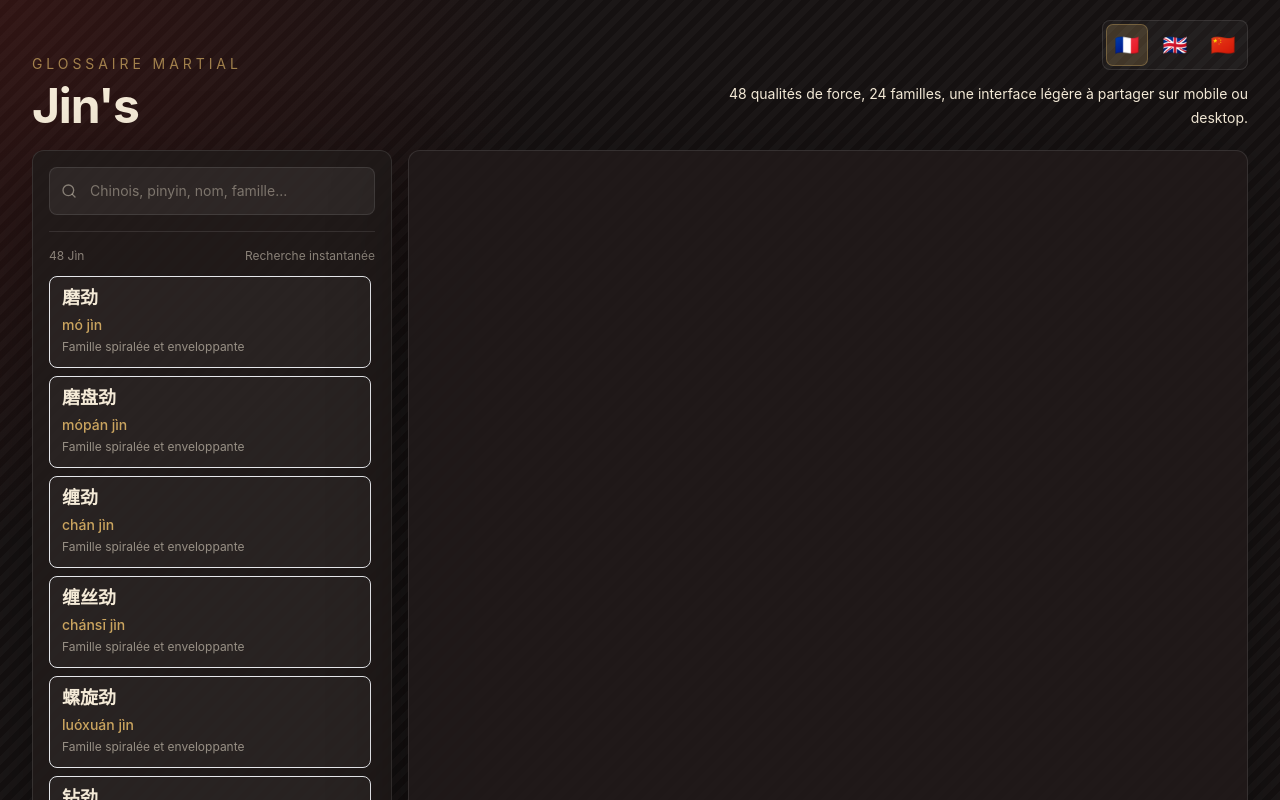
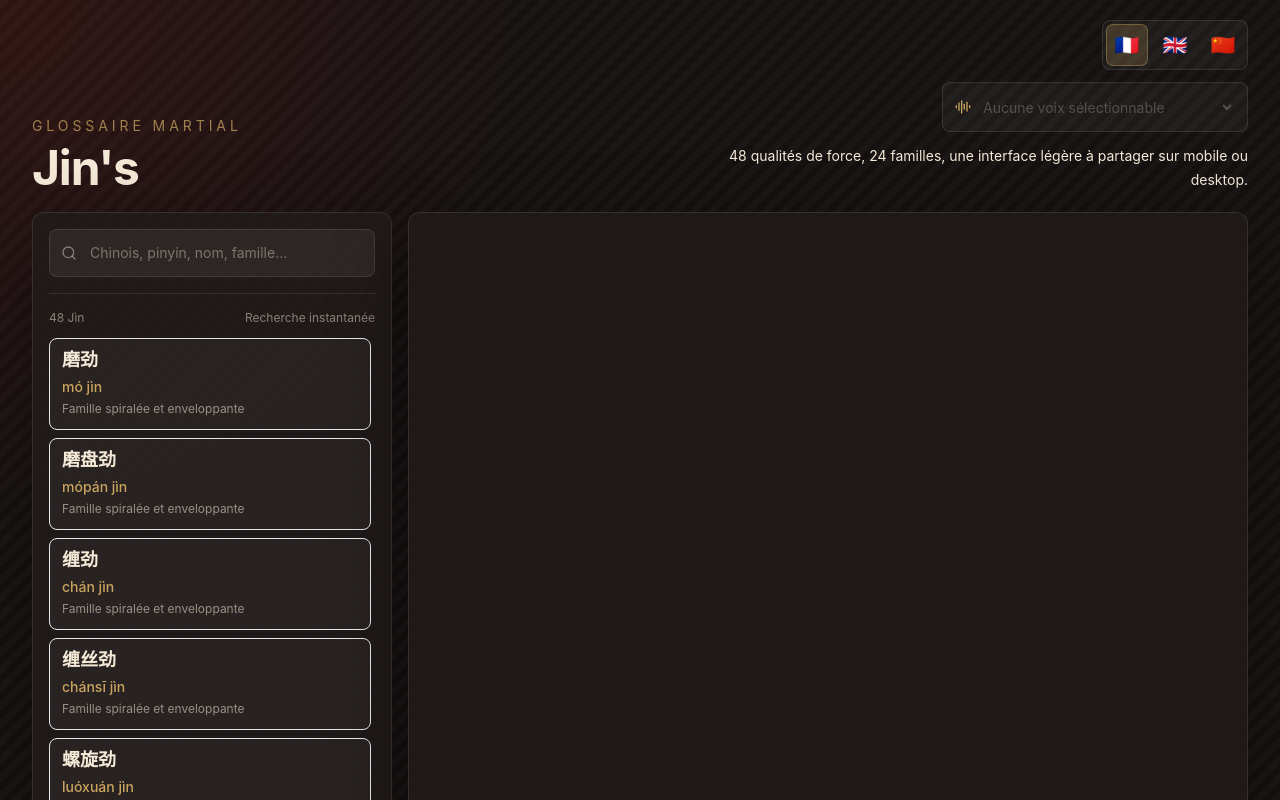
Before and after one commit to msajusfr/jins, a React (Vite) app: page / in a window 1280 px wide. Shown: the top 800 px of the page. Built offline with nearby package versions, Linux system fonts and the light colour scheme.

Commit message:
Add speech voice selector

```diff
--- a/src/components/AudioButton.tsx
+++ b/src/components/AudioButton.tsx
@@ -5,15 +5,16 @@ import type { JinEntry } from "../types";
 
 type AudioButtonProps = {
   jin: JinEntry;
+  voiceURI?: string;
 };
 
-export function AudioButton({ jin }: AudioButtonProps) {
+export function AudioButton({ jin, voiceURI }: AudioButtonProps) {
   const [status, setStatus] = useState<"idle" | "playing" | "error">("idle");
 
   async function handleClick() {
     try {
       setStatus("playing");
-      await playOrCreateAudio(jin);
+      await playOrCreateAudio(jin, voiceURI);
       window.setTimeout(() => setStatus("idle"), 1100);
     } catch {
       setStatus("error");
--- a/src/components/JinDetail.tsx
+++ b/src/components/JinDetail.tsx
@@ -6,6 +6,7 @@ import type { JinEntry } from "../types";
 type JinDetailProps = {
   jin: JinEntry;
   locale: Locale;
+  voiceURI?: string;
 };
 
 const sections: Array<keyof Pick<
@@ -27,7 +28,7 @@ const sections: Array<keyof Pick<
   "masteryMilestone",
 ];
 
-export function JinDetail({ jin, locale }: JinDetailProps) {
+export function JinDetail({ jin, locale, voiceURI }: JinDetailProps) {
   return (
     <article className="relative flex min-h-0 flex-1 flex-col overflow-hidden rounded-xl border border-white/10 bg-panel/90 shadow-warm">
       <header className="relative border-b border-white/10 p-5 md:p-7">
@@ -39,7 +40,7 @@ export function JinDetail({ jin, locale }: JinDetailProps) {
               {jin.displayName} · {localizeFamily(jin.family, locale)}
             </p>
           </div>
-          <AudioButton jin={jin} />
+          <AudioButton jin={jin} voiceURI={voiceURI} />
         </div>
       </header>
       <div className="min-h-0 flex-1 overflow-y-auto p-5 md:p-7">
--- /dev/null
+++ b/src/components/VoiceSelector.tsx
@@ -0,0 +1,56 @@
+import { AudioLines } from "lucide-react";
+import type { Locale } from "../i18n";
+
+type VoiceSelectorProps = {
+  voices: SpeechSynthesisVoice[];
+  selectedVoiceURI?: string;
+  locale: Locale;
+  onVoiceChange: (voiceURI: string | undefined) => void;
+};
+
+const labels: Record<Locale, { label: string; automatic: string; unavailable: string }> = {
+  fr: {
+    label: "Voix",
+    automatic: "Voix automatique",
+    unavailable: "Aucune voix sélectionnable",
+  },
+  en: {
+    label: "Voice",
+    automatic: "Automatic voice",
+    unavailable: "No selectable voice",
+  },
+  zh: {
+    label: "声音",
+    automatic: "自动声音",
+    unavailable: "没有可选声音",
+  },
+};
+
+export function VoiceSelector({
+  voices,
+  selectedVoiceURI,
+  locale,
+  onVoiceChange,
+}: VoiceSelectorProps) {
+  const text = labels[locale];
+
+  return (
+    <label className="flex w-full items-center gap-2 rounded-lg border border-white/10 bg-white/[0.04] px-3 py-2 text-sm text-rice/70 md:w-auto">
+      <AudioLines className="h-4 w-4 shrink-0 text-gold" aria-hidden="true" />
+      <span className="sr-only">{text.label}</span>
+      <select
+        value={selectedVoiceURI ?? ""}
+        onChange={(event) => onVoiceChange(event.target.value || undefined)}
+        disabled={voices.length === 0}
+        className="min-h-8 w-full min-w-0 bg-transparent text-rice outline-none disabled:text-rice/35 md:w-64"
+      >
+        <option value="">{voices.length === 0 ? text.unavailable : text.automatic}</option>
+        {voices.map((voice) => (
+          <option key={voice.voiceURI} value={voice.voiceURI}>
+            {voice.name} · {voice.lang}
+          </option>
+        ))}
+      </select>
+    </label>
+  );
+}
--- /dev/null
+++ b/src/hooks/useSpeechVoices.ts
@@ -0,0 +1,31 @@
+import { useEffect, useState } from "react";
+import { getAvailableSpeechVoices } from "../services/audioService";
+
+export function useSpeechVoices() {
+  const [voices, setVoices] = useState<SpeechSynthesisVoice[]>([]);
+
+  useEffect(() => {
+    let cancelled = false;
+
+    async function loadVoices() {
+      if (!("speechSynthesis" in window)) {
+        return;
+      }
+
+      const availableVoices = await getAvailableSpeechVoices();
+      if (!cancelled) {
+        setVoices(availableVoices);
+      }
+    }
+
+    void loadVoices();
+    window.speechSynthesis?.addEventListener("voiceschanged", loadVoices);
+
+    return () => {
+      cancelled = true;
+      window.speechSynthesis?.removeEventListener("voiceschanged", loadVoices);
+    };
+  }, []);
+
+  return voices;
+}
--- a/src/pages/HomePage.tsx
+++ b/src/pages/HomePage.tsx
@@ -4,8 +4,10 @@ import { JinDetail } from "../components/JinDetail";
 import { JinList } from "../components/JinList";
 import { LanguageSelector } from "../components/LanguageSelector";
 import { SearchPanel } from "../components/SearchPanel";
+import { VoiceSelector } from "../components/VoiceSelector";
 import { jins } from "../data/jins";
 import { useJinSearch } from "../hooks/useJinSearch";
+import { useSpeechVoices } from "../hooks/useSpeechVoices";
 import type { Locale } from "../i18n";
 import { uiText } from "../i18n";
 import { playOrCreateAudio } from "../services/audioService";
@@ -14,8 +16,10 @@ import type { JinEntry } from "../types";
 export function HomePage() {
   const [query, setQuery] = useState("");
   const [locale, setLocale] = useState<Locale>("fr");
+  const [selectedVoiceURI, setSelectedVoiceURI] = useState<string | undefined>();
   const [selectedJin, setSelectedJin] = useState<JinEntry | undefined>();
   const filteredJins = useJinSearch(jins, query);
+  const speechVoices = useSpeechVoices();
   const familyCount = useMemo(() => new Set(jins.map((jin) => jin.family)).size, []);
   const text = uiText[locale];
 
@@ -28,7 +32,7 @@ export function HomePage() {
   async function handleSelectJin(jin: JinEntry) {
     setSelectedJin(jin);
     try {
-      await playOrCreateAudio(jin);
+      await playOrCreateAudio(jin, selectedVoiceURI);
     } catch {
       // Audio support varies by browser; selection should still work.
     }
@@ -44,6 +48,12 @@ export function HomePage() {
           </div>
           <div className="flex flex-col items-start gap-3 md:items-end">
             <LanguageSelector locale={locale} onLocaleChange={setLocale} />
+            <VoiceSelector
+              voices={speechVoices}
+              selectedVoiceURI={selectedVoiceURI}
+              locale={locale}
+              onVoiceChange={setSelectedVoiceURI}
+            />
             <p className="max-w-xl text-sm leading-6 text-rice/62 md:text-right">
               {text.subtitle(jins.length, familyCount)}
             </p>
@@ -66,7 +76,11 @@ export function HomePage() {
             />
           </aside>
 
-          {selectedJin ? <JinDetail jin={selectedJin} locale={locale} /> : <EmptyState locale={locale} />}
+          {selectedJin ? (
+            <JinDetail jin={selectedJin} locale={locale} voiceURI={selectedVoiceURI} />
+          ) : (
+            <EmptyState locale={locale} />
+          )}
         </div>
       </div>
     </main>
--- a/src/services/audioService.ts
+++ b/src/services/audioService.ts
@@ -16,15 +16,28 @@ function getVoicesWhenReady() {
   });
 }
 
-async function findPreferredVoice() {
+export async function getAvailableSpeechVoices() {
   const voices = await getVoicesWhenReady();
+  const chineseVoices = voices.filter((voice) => voice.lang.toLowerCase().startsWith("zh"));
+  return chineseVoices.length > 0 ? chineseVoices : voices;
+}
+
+async function findPreferredVoice(voiceURI?: string) {
+  const voices = await getVoicesWhenReady();
+  if (voiceURI) {
+    const selectedVoice = voices.find((voice) => voice.voiceURI === voiceURI);
+    if (selectedVoice) {
+      return selectedVoice;
+    }
+  }
+
   return (
     voices.find((voice) => voice.lang.toLowerCase() === "zh-cn") ??
     voices.find((voice) => voice.lang.toLowerCase().startsWith("zh"))
   );
 }
 
-export async function playOrCreateAudio(jin: JinEntry) {
+export async function playOrCreateAudio(jin: JinEntry, voiceURI?: string) {
   if (!("speechSynthesis" in window)) {
     throw new Error("La synthèse vocale n'est pas disponible dans ce navigateur.");
   }
@@ -36,7 +49,7 @@ export async function playOrCreateAudio(jin: JinEntry) {
   utterance.pitch = 0.95;
   utterance.lang = "zh-CN";
 
-  const voice = await findPreferredVoice();
+  const voice = await findPreferredVoice(voiceURI);
   if (voice) {
     utterance.voice = voice;
   }
```
Also changed, not shown: 1 other file (tests, documents, lock files or other folders).
